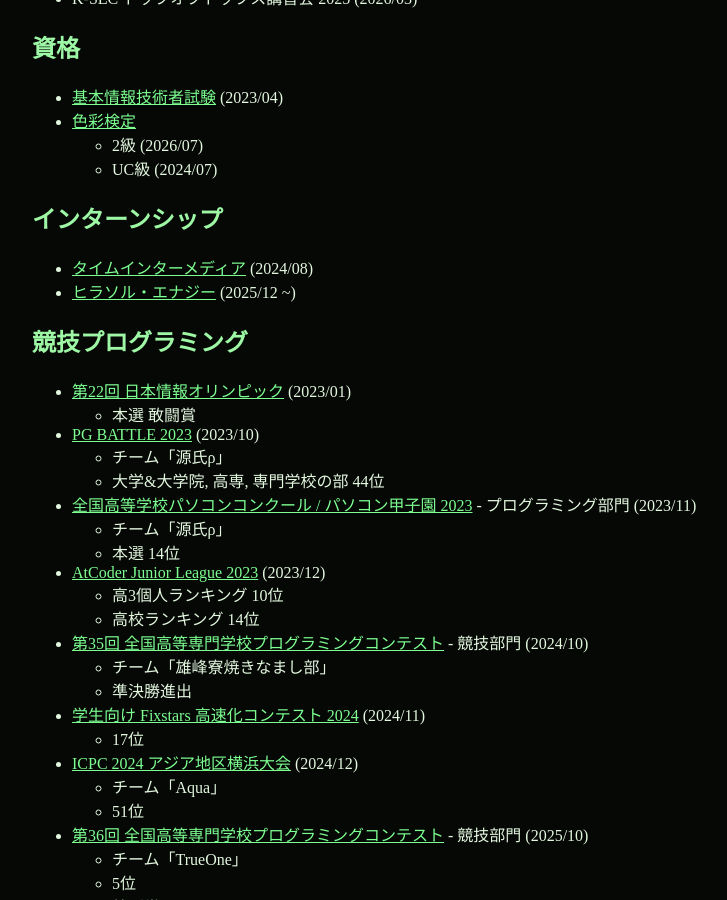
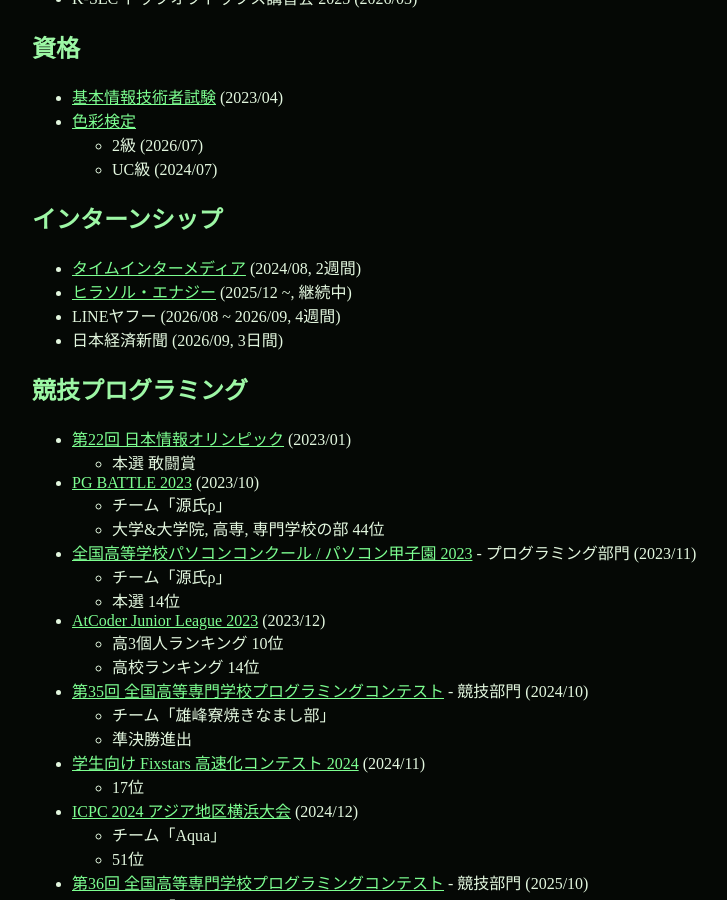
Before and after one commit to kogetsu0728/kogetsu0728.github.io, a Jekyll site: the page built from index.md, in a window 1280 px wide and 900 px high, scrolled down 696 px. Shown: the whole window, without its empty margins (228-955 px from the left). Built offline with Jekyll 4.4.1, drawn with Linux system fonts in a browser that asks for light colours.

Commit message:
docs: 2026夏インターンを追加 (#13)

```diff
--- a/index.md
+++ b/index.md
@@ -39,8 +39,10 @@
     - UC級 (2024/07)
 
 ## インターンシップ
-- [タイムインターメディア](https://www.timedia.co.jp) (2024/08)
-- [ヒラソル・エナジー](https://j-ems.co.jp) (2025/12 ~)
+- [タイムインターメディア](https://www.timedia.co.jp) (2024/08, 2週間)
+- [ヒラソル・エナジー](https://j-ems.co.jp) (2025/12 ~, 継続中)
+- LINEヤフー (2026/08 ~ 2026/09, 4週間)
+- 日本経済新聞 (2026/09, 3日間)
 
 ## 競技プログラミング
 - [第22回 日本情報オリンピック](https://www2.ioi-jp.org/joi/2022) (2023/01)
```
